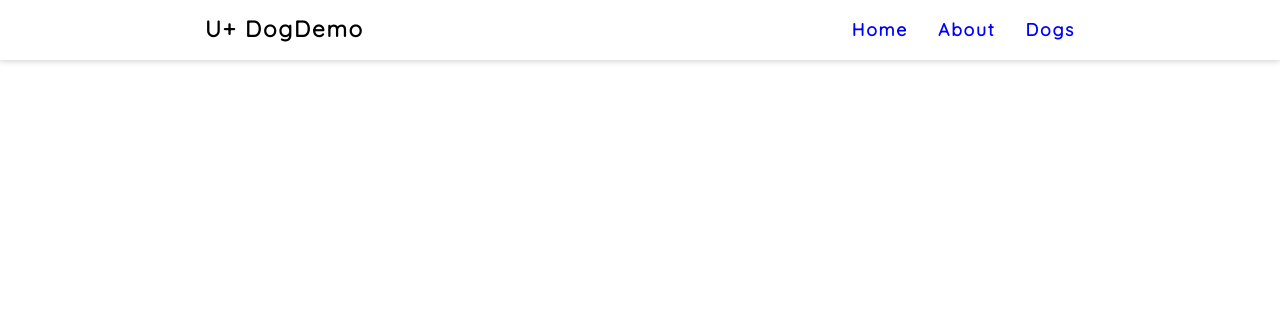
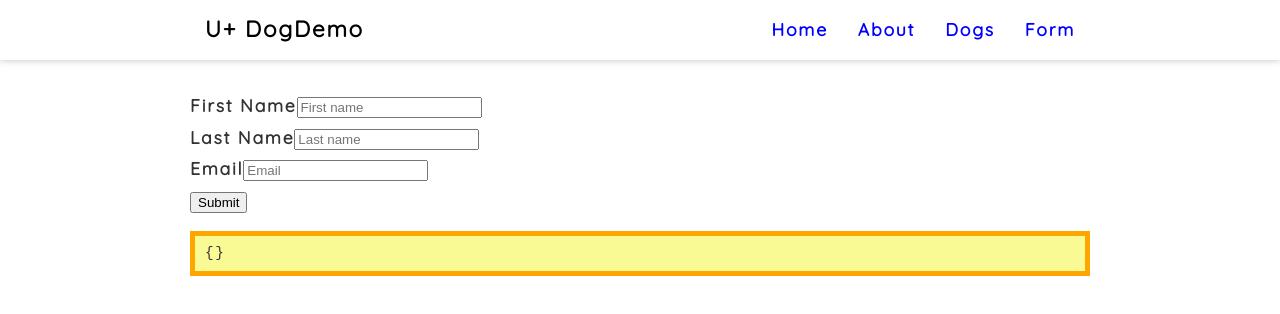
Before and after one commit to almack131216/apptask, a React (Create React App) app: page /form in a window 1280 px wide. Shown: the top 314 px of the page. Built offline with nearby package versions, Linux system fonts and the light colour scheme.

Commit message:
PLUGIN | add react-final-form + demo form

```diff
--- a/package.json
+++ b/package.json
@@ -5,10 +5,12 @@
   "dependencies": {
     "antd": "^3.26.0",
     "axios": "^0.19.0",
+    "final-form": "^4.18.6",
     "html-react-parser": "^0.10.0",
     "node-sass": "^4.13.0",
     "react": "^16.12.0",
     "react-dom": "^16.12.0",
+    "react-final-form": "^6.3.3",
     "react-loading": "^2.0.3",
     "react-router-dom": "^5.1.2",
     "react-scripts": "3.2.0",
--- a/src/App.js
+++ b/src/App.js
@@ -10,6 +10,7 @@ import GenericPage from "./Pages/GenericPage/GenericPage";
 import Catalogue from "./Pages/Catalogue/Catalogue";
 import ItemDetail from "./Pages/CatalogueItem/ItemDetail";
 import { setDocumentTitle } from "./Assets/Helpers";
+import Form from "./Components/Form/Form";
 
 class App extends Component {
   constructor(props) {
@@ -98,6 +99,7 @@ class App extends Component {
                 <Catalogue title={pageCatalogue.title} slug="/dogs/" />
               </Route>
               <Route path="/dogs/:itemName" component={ItemDetail} />
+              <Route path="/form" component={Form} />
             </Switch>
           </main>
         </div>
--- a/src/App.scss
+++ b/src/App.scss
@@ -9,3 +9,4 @@
 @import "./Components/Navigation/SideDrawer/DrawerToggleButton";
 @import "./Components/CustAlphabetList/CustAlphabetList";
 @import "./Pages/CatalogueItem/ItemDetail";
+@import "./Components/Form/Form";
--- a/src/Assets/api/data.json
+++ b/src/Assets/api/data.json
@@ -22,6 +22,13 @@
       "id": "dogs",
       "title": "Dogs",
       "url": "/dogs",
+      "navTop": true,
+      "navSide": true
+    },
+    {
+      "id": "form",
+      "title": "Form",
+      "url": "/form",
       "navTop": true,
       "navSide": true
     }
--- a/src/Assets/scss/Base.scss
+++ b/src/Assets/scss/Base.scss
@@ -28,6 +28,13 @@ code {
 }
 /* (END) from index.css */
 
+pre {
+  background-color: rgb(250, 250, 149);
+  border: 5px solid orange;
+  padding: 10px;
+  line-height: 15px;
+}
+
 .display-none {
   display: none;
 }
--- /dev/null
+++ b/src/Components/Form/Form.js
@@ -0,0 +1,56 @@
+import React from "react";
+import { Form, Field } from "react-final-form";
+
+const sleep = ms => new Promise(resolve => setTimeout(resolve, ms));
+const showResults = async values => {
+  await sleep(500);
+  window.alert(JSON.stringify(values, undefined, 2));
+};
+const required = value => (value ? undefined : "Required");
+
+const finalForm = () => (
+  <div>
+    <Form onSubmit={showResults}>
+      {({ handleSubmit, values, submitting }) => (
+        <form onSubmit={handleSubmit}>
+          <Field name="firstName" placeholder="First name" validate={required}>
+            {({ input, meta, placeholder }) => (
+              <div className={meta.active ? "active" : ""}>
+                <label>First Name</label>
+                <input {...input} placeholder={placeholder} />
+                {meta.error && meta.touched && <span>{meta.error}</span>}
+              </div>
+            )}
+          </Field>
+
+          <Field name="lastName" placeholder="Last name" validate={required}>
+            {({ input, meta, placeholder }) => (
+              <div className={meta.active ? "active" : ""}>
+                <label>Last Name</label>
+                <input {...input} placeholder={placeholder} />
+                {meta.error && meta.touched && <span>{meta.error}</span>}
+              </div>
+            )}
+          </Field>
+
+          <Field name="email" placeholder="Email" validate={required}>
+            {({ input, meta, placeholder }) => (
+              <div className={meta.active ? "active" : ""}>
+                <label>Email</label>
+                <input {...input} placeholder={placeholder} />
+                {meta.error && meta.touched && <span>{meta.error}</span>}
+              </div>
+            )}
+          </Field>
+
+          <button type="submit" disabled={submitting}>
+            Submit
+          </button>
+          <pre>{JSON.stringify(values, undefined, 2)}</pre>
+        </form>
+      )}
+    </Form>
+  </div>
+);
+
+export default finalForm;
--- /dev/null
+++ b/src/Components/Form/Form.scss
@@ -0,0 +1,18 @@
+/* Form.scss */
+
+form > div {
+  &.active {
+    background: lightblue;
+  }
+
+  label {
+    font-weight: bold;
+    input {
+      border: 1px solid $color-border;
+      width: 60%;
+    }
+  }
+  span {
+    color: red;
+  }
+}
```
Also changed, not shown: 1 other file (tests, documents, lock files or other folders).
